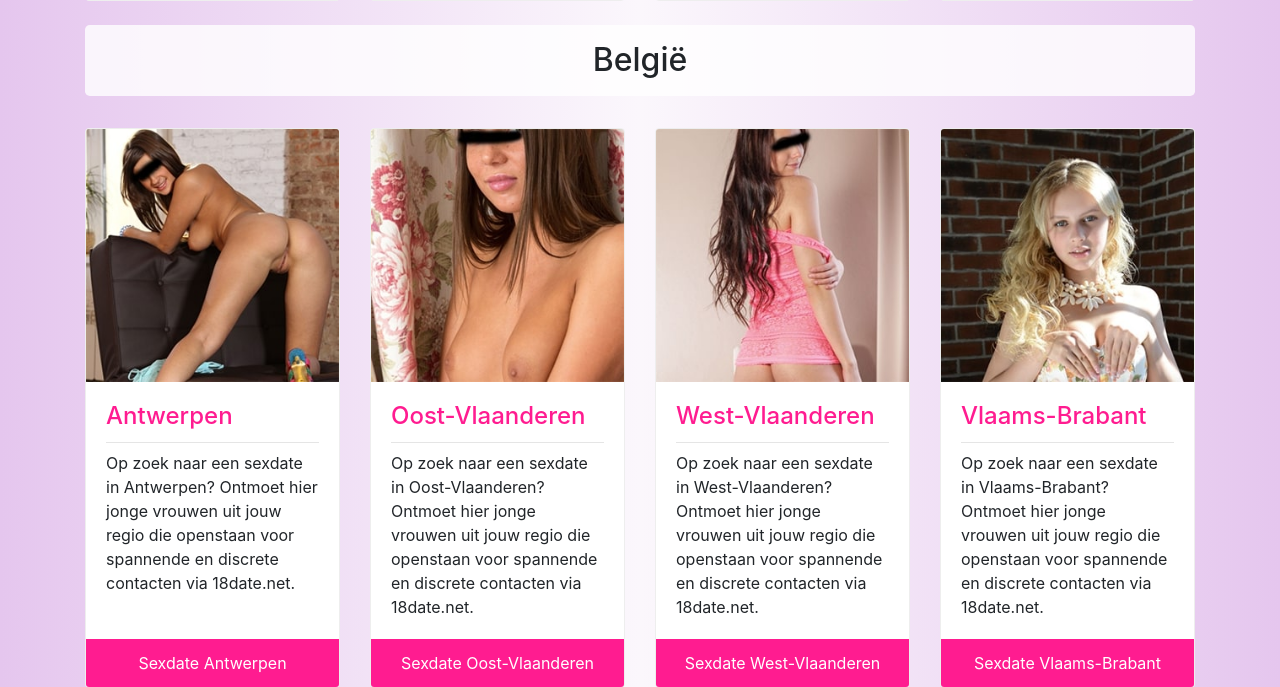
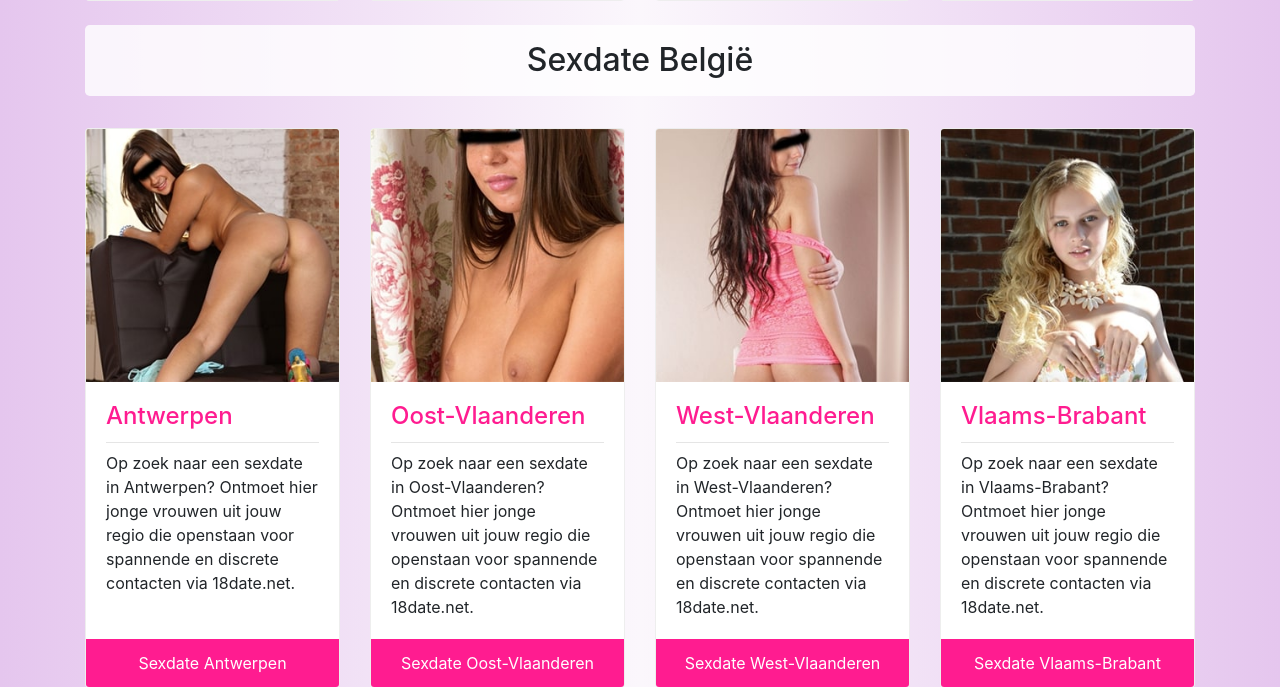
Before and after one commit to Repelstelertje/18D, a PHP site: page / in a window 1280 px wide. Shown: the part 2355-3042 px from the top of the page. Run offline with PHP 8.4, Linux system fonts and the light colour scheme; some libraries are stand-ins or nearby versions.

Commit message:
Kleine aanpassingen

```diff
--- a/404.php
+++ b/404.php
@@ -20,7 +20,7 @@ $base = __DIR__;
             foreach ($navItemsBE as $item2) {
                 echo "<a class=\"btn btn-primary\" href=\"$item2[slug]\" style=\"margin: 1px;\">$item2[title]</a>";
             }
-          ?>
+          	?>
         </div>
 	</div>
 </div>
--- a/includes/nav_items.php
+++ b/includes/nav_items.php
@@ -95,7 +95,7 @@ $navItemsCH = array(
 	array('slug' => 'sexdate-valais','title' => 'Valais'),
 	array('slug' => 'sexdate-vaud','title' => 'Vaud'),
 	array('slug' => 'sexdate-zug','title' => 'Zug'),
-        array('slug' => 'sexdate-zurich','title' => 'Zürich'),
+	array('slug' => 'sexdate-zurich','title' => 'Zürich'),
 );
 
 $navItemsTips = array(
--- a/index.php
+++ b/index.php
@@ -81,7 +81,7 @@ $base = __DIR__;
     <p>Of je nou bewust op zoek bent naar een eenmalige sexdate of geregeld wil afspreken met dames voor een meerdere sexdates? Op <a href="index.php">18date.net</a> vind je <b>meer dan 10.000 single vrouwen die openstaan voor een sexdate</b>. Duizenden singles zijn op dit moment op zoek naar een sexdate, een sexpartner of meerdere sexdates. Van zoeken naar een sexdate binnen enkele dagen, gelijk sex bij jou in de buurt tot meerdere sexdates in een week. Bij <a href="index.php">18date.net</a> heb jij het snelst een sexdate in de BeNeLux! Kies in welk land jij wil zoeken naar een sexdate.</p>
   </div>
   <div id="top-banner"></div>
-  <h2 class="jumbotron text-center" id="nederland">Nederland</h2>
+  <h2 class="jumbotron text-center" id="nederland">Sexdate Nederland</h2>
   <div class="row text-center" id="keuze">
     <?php
                               foreach ($nl as $provnl => $item) {
@@ -103,7 +103,7 @@ $base = __DIR__;
     ?>
   </div>
 
-  <h2 class="jumbotron text-center" id="belgie">België</h2>
+  <h2 class="jumbotron text-center" id="belgie">Sexdate België</h2>
   <div class="row text-center" id="keuze">
     <?php
       foreach ($be as $provbe => $item) {
@@ -124,7 +124,7 @@ $base = __DIR__;
       }
     ?>
   </div>
-  <h2 class="jumbotron text-center" id="uk">United Kingdom</h2>
+  <h2 class="jumbotron text-center" id="uk">Sexdate United Kingdom</h2>
   <div class="row text-center" id="keuze">
     <?php foreach ($uk as $provuk => $item) { ?>
     <div class="col-lg-3 col-md-6 mb-4">
@@ -140,7 +140,7 @@ $base = __DIR__;
     </div>
     <?php } ?>
   </div>
-  <h2 class="jumbotron text-center" id="duitsland">Duitsland</h2>
+  <h2 class="jumbotron text-center" id="duitsland">Sexdate Duitsland</h2>
   <div class="row text-center" id="keuze">
     <?php foreach ($de as $provde => $item) { ?>
     <div class="col-lg-3 col-md-6 mb-4">
@@ -156,7 +156,7 @@ $base = __DIR__;
     </div>
     <?php } ?>
   </div>
-  <h2 class="jumbotron text-center" id="oostenrijk">Oostenrijk</h2>
+  <h2 class="jumbotron text-center" id="oostenrijk">Sexdate Oostenrijk</h2>
   <div class="row text-center" id="keuze">
     <?php foreach ($at as $provat => $item) { ?>
     <div class="col-lg-3 col-md-6 mb-4">
@@ -172,7 +172,7 @@ $base = __DIR__;
     </div>
     <?php } ?>
   </div>
-  <h2 class="jumbotron text-center" id="zwitserland">Zwitserland</h2>
+  <h2 class="jumbotron text-center" id="zwitserland">Sexdate Zwitserland</h2>
   <div class="row text-center" id="keuze">
     <?php foreach ($ch as $provch => $item) { ?>
     <div class="col-lg-3 col-md-6 mb-4">
--- a/sitemap.xml
+++ b/sitemap.xml
@@ -440,17 +440,17 @@
   <priority>0.80</priority>
 </url>
 <url>
-  <loc>https://18date.nl/privacy.php</loc>
+  <loc>https://18date.net/privacy.php</loc>
   <lastmod>2025-06-12</lastmod>
   <priority>0.80</priority>
 </url>
 <url>
-  <loc>https://18date.nl/cookie-policy.php</loc>
+  <loc>https://18date.net/cookie-policy.php</loc>
   <lastmod>2025-06-12</lastmod>
   <priority>0.80</priority>
 </url>
 <url>
-  <loc>https://18date.nl/partnerlinks.php</loc>
+  <loc>https://18date.net/partnerlinks.php</loc>
   <lastmod>2025-06-12</lastmod>
   <priority>0.80</priority>
 </url>
```
Also changed, not shown: prov-at.php (+3 -5 lines), prov-be.php (+3 -5 lines), prov-ch.php (+3 -5 lines), prov-de.php (+3 -5 lines), prov-nl.php (+3 -5 lines), prov-uk.php (+3 -5 lines). Lines whose indentation alone changed are shown as unchanged.
